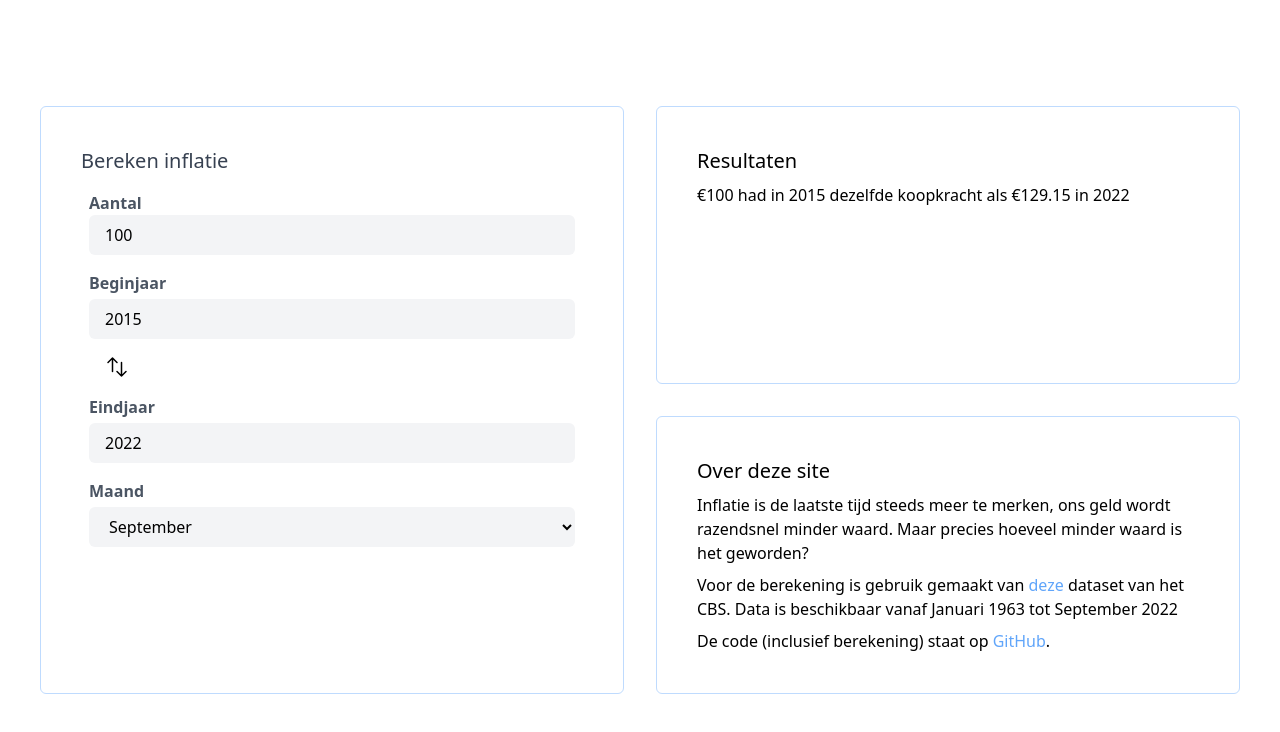
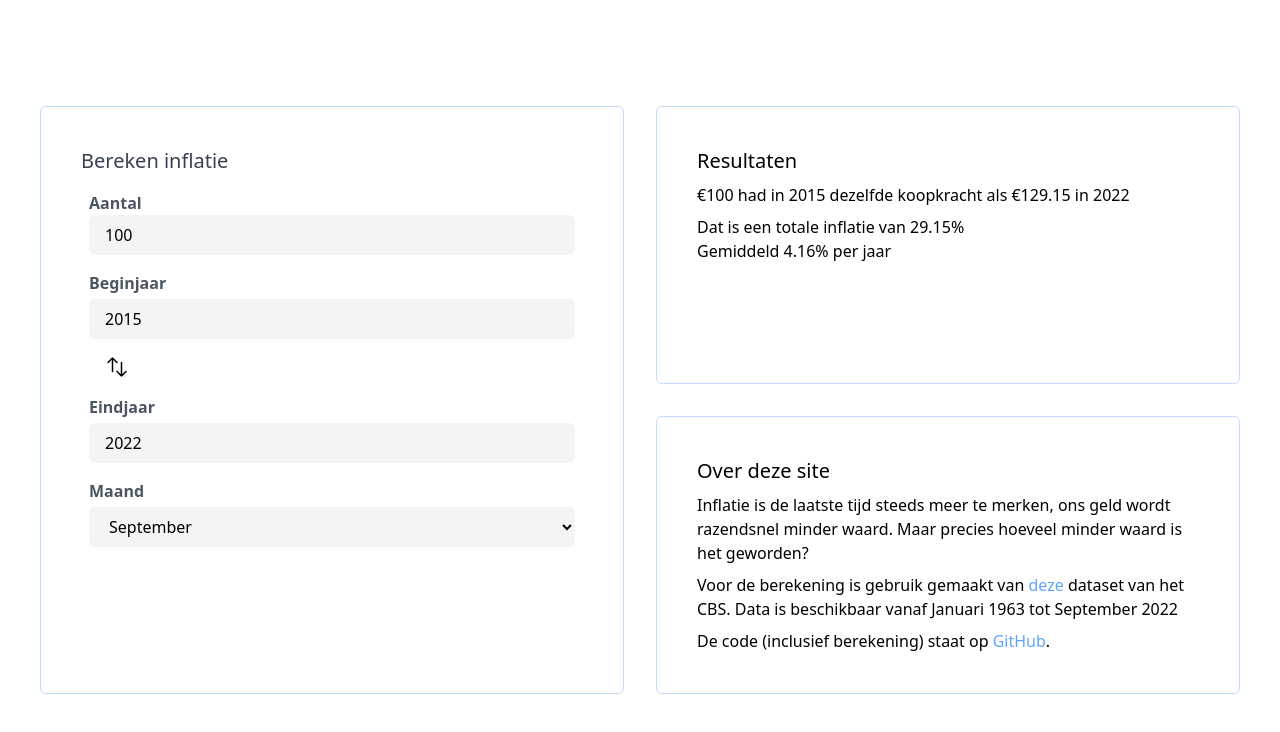
Before and after one commit to NickHuijgen/inflatie-calculator, a Nuxt app: page / in a window 1280 px wide. Shown: the top 732 px of the page. Built offline with nearby package versions, Linux system fonts and the light colour scheme.

Commit message:
average inflation numbers

```diff
--- a/pages/index.vue
+++ b/pages/index.vue
@@ -76,6 +76,7 @@
           <h3 class="text-xl font-medium">Resultaten</h3>
           <div class="mt-2">
             <div v-if="output !== -1">
+              <div class="mb-2">
                 <p v-if="inputYear < 2002 && outputYear > 2002">
                   ƒ{{ input }} had in {{ inputYear }} dezelfde koopkracht als €{{ output }} in {{ outputYear }}
                 </p>
@@ -87,6 +88,14 @@
                 </p>
                 <p v-else>
                   €{{ input }} had in {{ inputYear }} dezelfde koopkracht als €{{ output }} in {{ outputYear }}
+                </p>
+              </div>
+
+              <p>
+                Dat is een totale inflatie van {{ inflationPercentage }}%
+              </p>
+              <p>
+                Gemiddeld {{ averageInflation }}% per jaar
               </p>
 
 <!--              TODO melkberekening voor perspectief-->
@@ -136,6 +145,9 @@ export default class index extends Vue {
 
   outputYear: number = 2022
 
+  inflationPercentage: number = 1
+  averageInflation: number = 1
+
   guilderToEuroConversionRate: number = 0.453780
   euroToGuilderConversionRate: number = 2.20371
 
@@ -145,17 +157,21 @@ export default class index extends Vue {
     return this.calculateInflation(this.input, (this.inputYear + this.inputMonth), (this.outputYear + this.inputMonth))
   }
 
-  calculateInflation(value: number, period1: string, period2: string): number {
-    if (value > 9999999 || value <= 0) {
+  calculateInflation(input: number, period1: string, period2: string): number {
+    if (input > 9999999 || input <= 0) {
       return -1
     }
 
-    const yearMutationCpi: number = this.calculateYearMutationCPI(period1, period2)
+    const yearMutationCpi: number = this.calculateCPIMutation(period1, period2)
 
-    return parseFloat((Math.round(value * (yearMutationCpi / 100) * 100) / 100).toFixed(2))
+    this.inflationPercentage = parseFloat((yearMutationCpi - 100).toFixed(2))
+
+    this.averageInflation = parseFloat((this.inflationPercentage / Math.abs(this.outputYear - this.inputYear)).toFixed(2))
+
+    return parseFloat((Math.round(input * (yearMutationCpi / 100) * 100) / 100).toFixed(2))
   }
 
-  calculateYearMutationCPI(period1: string, period2: string): number {
+  calculateCPIMutation(period1: string, period2: string): number {
     const item1: YearData|undefined = this.getItemByDate(period1)
     const item2: YearData|undefined = this.getItemByDate(period2)
 
```
Lines whose indentation alone changed are shown as unchanged.
